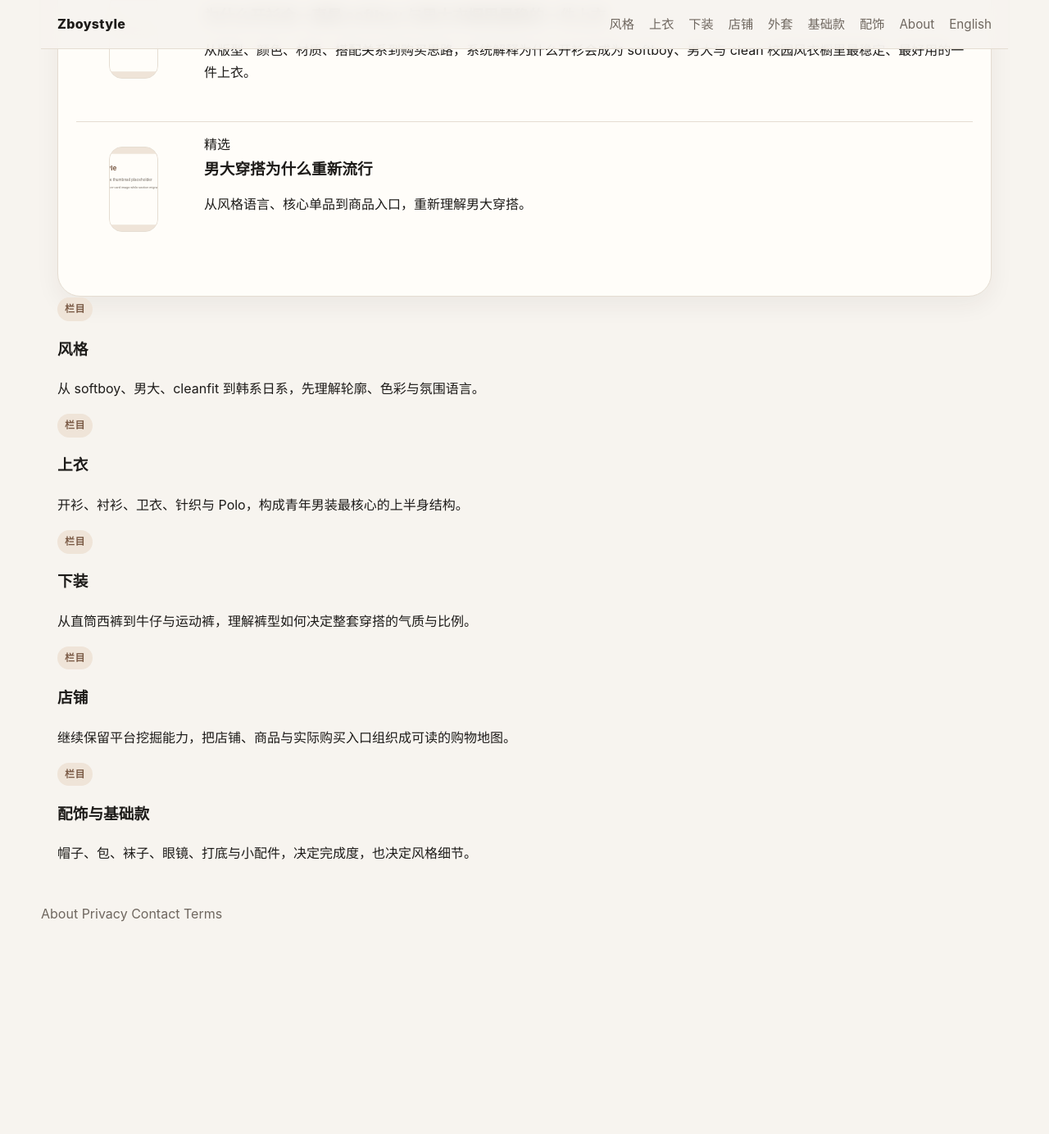
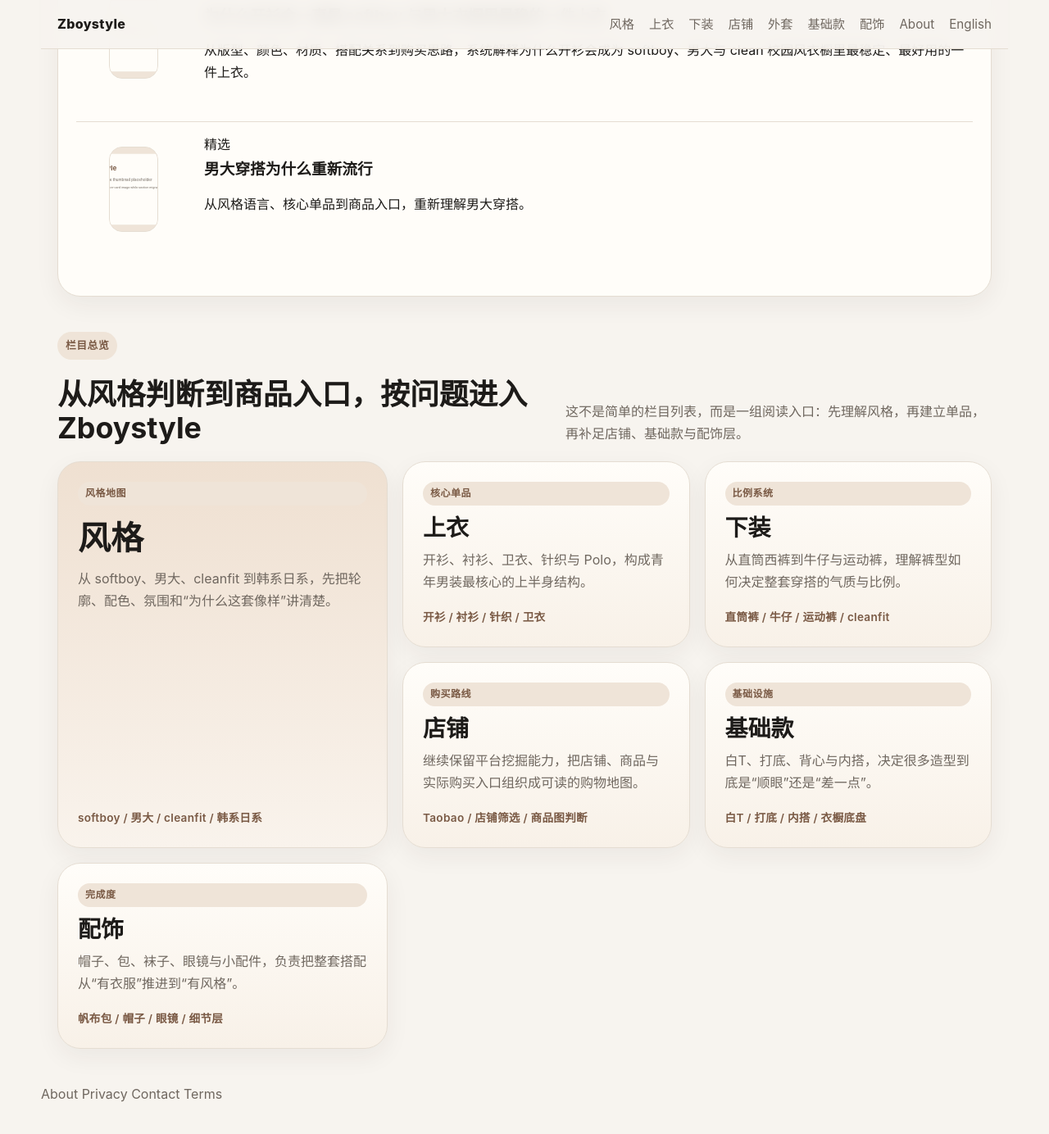
Before and after one commit to qilin-agent/zboystyle, a Jekyll site: the page built from zh/index.html, in a window 1280 px wide and 1400 px high, scrolled down 1811 px. Shown: the top 1384 px of the window at 82% size. Built offline with Jekyll 4.4.1, drawn with Linux system fonts in a browser that asks for light colours; before the commit the page ends 2990 px from its top, so only the background shows below that.

Commit message:
Upgrade homepage section directory layout

```diff
--- a/zh/index.html
+++ b/zh/index.html
@@ -43,11 +43,51 @@ description: "围绕 softboy、男大、cleanfit 与小众品牌的双语青年
     {% include homepage_featured_grid.html posts=featured_posts chip_label="精选" fallback_image="../assets/img/placeholder-style.svg" %}
   </section>
 
-  <section class="post-grid">
-    <a class="post" href="../zh/style/index.html"><span class="tag">栏目</span><h3>风格</h3><p>从 softboy、男大、cleanfit 到韩系日系，先理解轮廓、色彩与氛围语言。</p></a>
-    <a class="post" href="../zh/tops/index.html"><span class="tag">栏目</span><h3>上衣</h3><p>开衫、衬衫、卫衣、针织与 Polo，构成青年男装最核心的上半身结构。</p></a>
-    <a class="post" href="../zh/bottoms/index.html"><span class="tag">栏目</span><h3>下装</h3><p>从直筒西裤到牛仔与运动裤，理解裤型如何决定整套穿搭的气质与比例。</p></a>
-    <a class="post" href="../zh/shop/index.html"><span class="tag">栏目</span><h3>店铺</h3><p>继续保留平台挖掘能力，把店铺、商品与实际购买入口组织成可读的购物地图。</p></a>
-    <a class="post" href="../zh/accessories/index.html"><span class="tag">栏目</span><h3>配饰与基础款</h3><p>帽子、包、袜子、眼镜、打底与小配件，决定完成度，也决定风格细节。</p></a>
+  <section class="section-directory">
+    <div class="section-directory-head">
+      <div>
+        <p class="eyebrow">栏目总览</p>
+        <h2>从风格判断到商品入口，按问题进入 Zboystyle</h2>
+      </div>
+      <p>这不是简单的栏目列表，而是一组阅读入口：先理解风格，再建立单品，再补足店铺、基础款与配饰层。</p>
+    </div>
+    <div class="section-directory-grid">
+      <a class="section-directory-card section-directory-card-large" href="../zh/style/index.html">
+        <span class="tag">风格地图</span>
+        <h3>风格</h3>
+        <p>从 softboy、男大、cleanfit 到韩系日系，先把轮廓、配色、氛围和“为什么这套像样”讲清楚。</p>
+        <span class="section-directory-meta">softboy / 男大 / cleanfit / 韩系日系</span>
+      </a>
+      <a class="section-directory-card" href="../zh/tops/index.html">
+        <span class="tag">核心单品</span>
+        <h3>上衣</h3>
+        <p>开衫、衬衫、卫衣、针织与 Polo，构成青年男装最核心的上半身结构。</p>
+        <span class="section-directory-meta">开衫 / 衬衫 / 针织 / 卫衣</span>
+      </a>
+      <a class="section-directory-card" href="../zh/bottoms/index.html">
+        <span class="tag">比例系统</span>
+        <h3>下装</h3>
+        <p>从直筒西裤到牛仔与运动裤，理解裤型如何决定整套穿搭的气质与比例。</p>
+        <span class="section-directory-meta">直筒裤 / 牛仔 / 运动裤 / cleanfit</span>
+      </a>
+      <a class="section-directory-card" href="../zh/shop/index.html">
+        <span class="tag">购买路线</span>
+        <h3>店铺</h3>
+        <p>继续保留平台挖掘能力，把店铺、商品与实际购买入口组织成可读的购物地图。</p>
+        <span class="section-directory-meta">Taobao / 店铺筛选 / 商品图判断</span>
+      </a>
+      <a class="section-directory-card" href="../zh/basics/index.html">
+        <span class="tag">基础设施</span>
+        <h3>基础款</h3>
+        <p>白T、打底、背心与内搭，决定很多造型到底是“顺眼”还是“差一点”。</p>
+        <span class="section-directory-meta">白T / 打底 / 内搭 / 衣橱底盘</span>
+      </a>
+      <a class="section-directory-card" href="../zh/accessories/index.html">
+        <span class="tag">完成度</span>
+        <h3>配饰</h3>
+        <p>帽子、包、袜子、眼镜与小配件，负责把整套搭配从“有衣服”推进到“有风格”。</p>
+        <span class="section-directory-meta">帆布包 / 帽子 / 眼镜 / 细节层</span>
+      </a>
+    </div>
   </section>
 </main>
```
Also changed, not shown: en/index.html (+46 -6 lines), assets/css/style.css.
